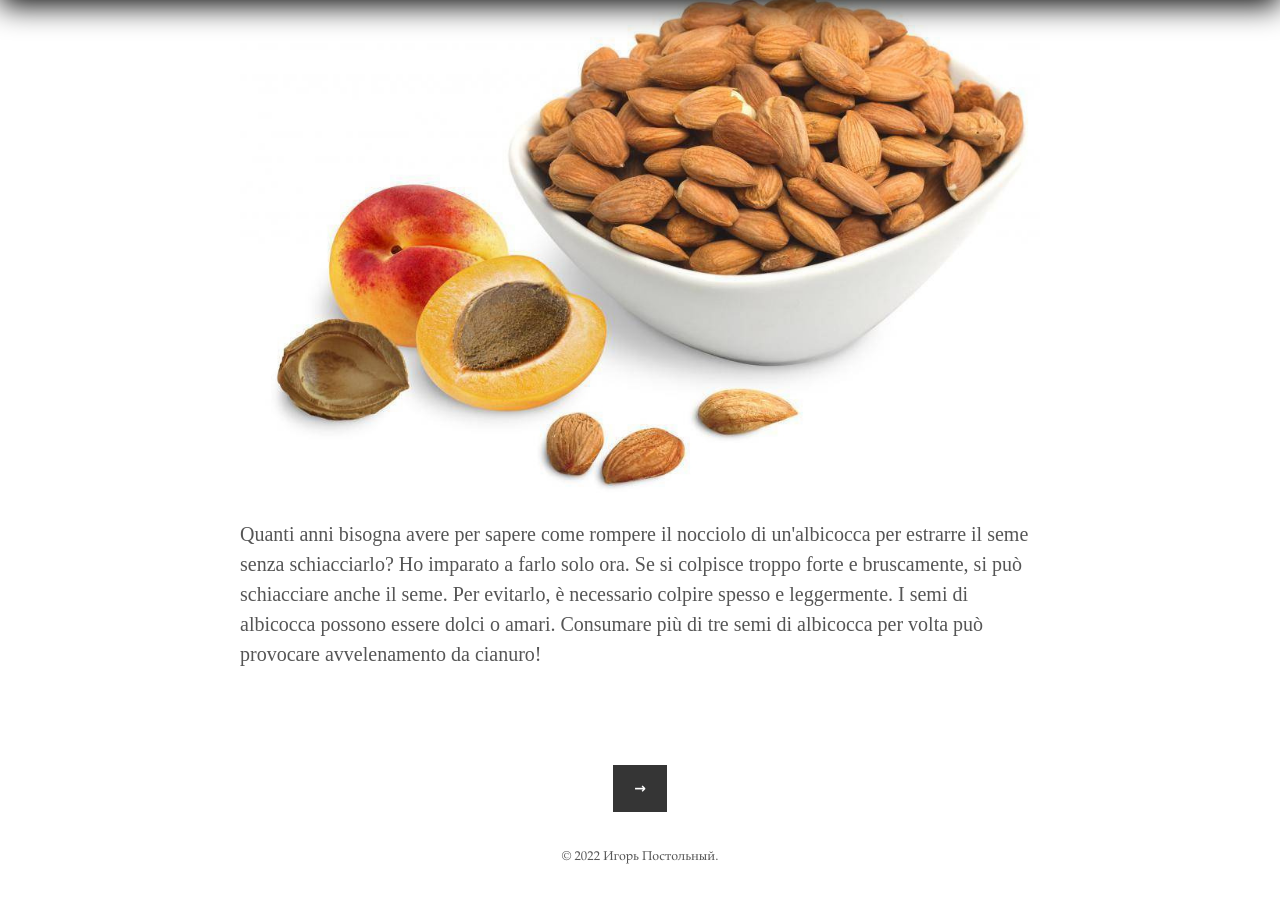
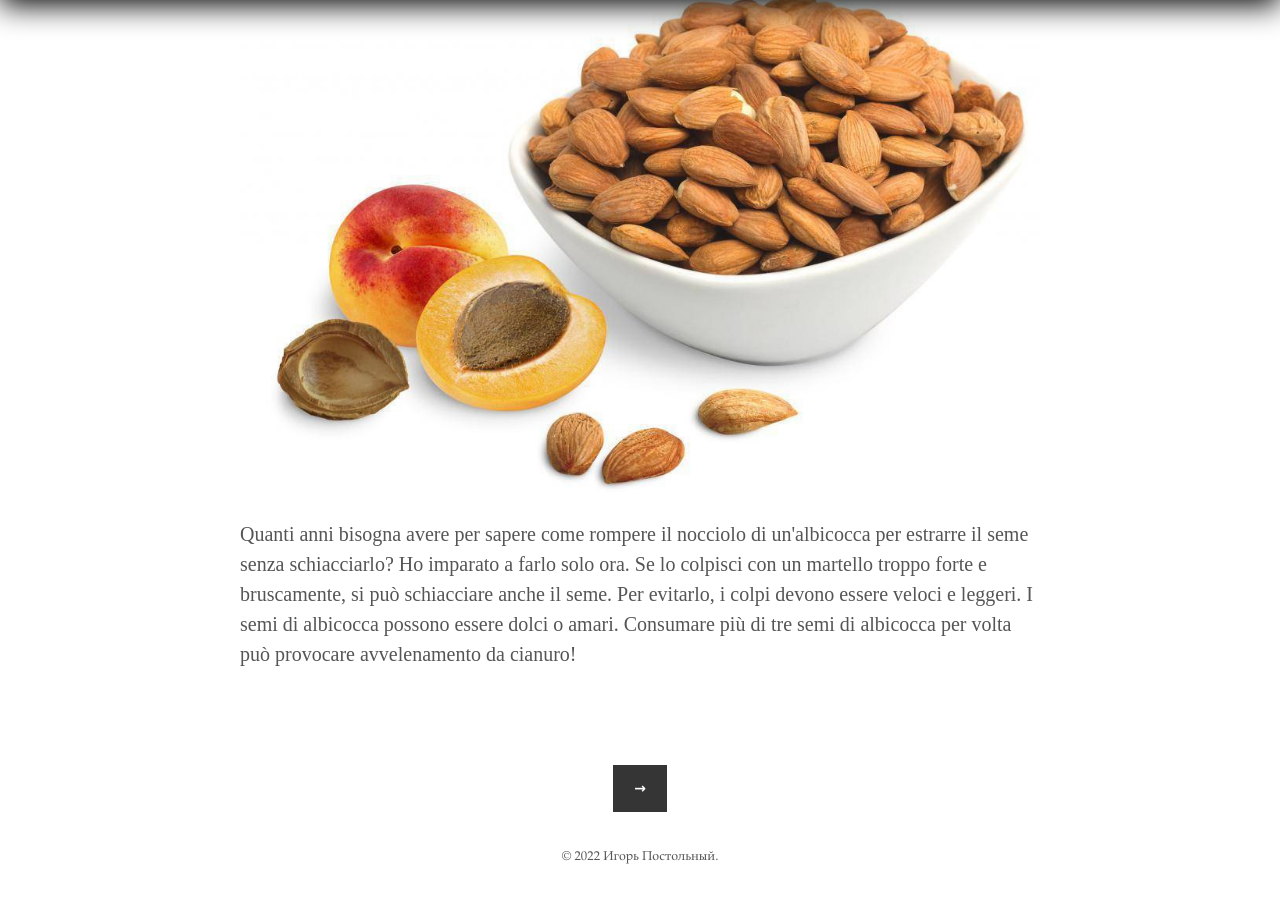
Before and after one commit to postolny/postolny.github.io, a Jekyll site: the page built from _posts/2022-08-05-come-rompere-i-noccioli-di-albicocca.md, in a window 1280 px wide and 900 px high, scrolled down 699 px. Built offline with Jekyll 4.4.1, drawn with Linux system fonts in a browser that asks for light colours.

Commit message:
Add files via upload

```diff
--- a/_posts/2022-08-05-come-rompere-i-noccioli-di-albicocca.md
+++ b/_posts/2022-08-05-come-rompere-i-noccioli-di-albicocca.md
@@ -1,7 +1,7 @@
 ---
 layout: post
 title: "Come rompere i noccioli di albicocca"
-description: "Quanti anni bisogna avere per sapere come rompere il nocciolo di un'albicocca per estrarre il seme senza schiacciarlo? Ho imparato a farlo solo ora. Se si colpisce troppo forte e bruscamente, si può schiacciare anche il seme."
+description: "Quanti anni bisogna avere per sapere come rompere il nocciolo di un'albicocca per estrarre il seme senza schiacciarlo? Ho imparato a farlo solo ora. Se lo colpisci con un martello troppo forte e bruscamente, si può schiacciare anche il seme."
 author: "И. Постольный"
 comments: false
 categories:
@@ -10,4 +10,4 @@ tags: Un-po'-di-tutto
 
 ![tisana erica]({{ site.baseurl }}/img/semi-di-albicocca.jpg)
 
-Quanti anni bisogna avere per sapere come rompere il nocciolo di un'albicocca per estrarre il seme senza schiacciarlo? Ho imparato a farlo solo ora. Se si colpisce troppo forte e bruscamente, si può schiacciare anche il seme. Per evitarlo, è necessario colpire spesso e leggermente. I semi di albicocca possono essere dolci o amari. Consumare più di tre semi di albicocca per volta può provocare avvelenamento da cianuro!
+Quanti anni bisogna avere per sapere come rompere il nocciolo di un'albicocca per estrarre il seme senza schiacciarlo? Ho imparato a farlo solo ora. Se lo colpisci con un martello troppo forte e bruscamente, si può schiacciare anche il seme. Per evitarlo, i colpi devono essere veloci e leggeri. I semi di albicocca possono essere dolci o amari. Consumare più di tre semi di albicocca per volta può provocare avvelenamento da cianuro!
```
